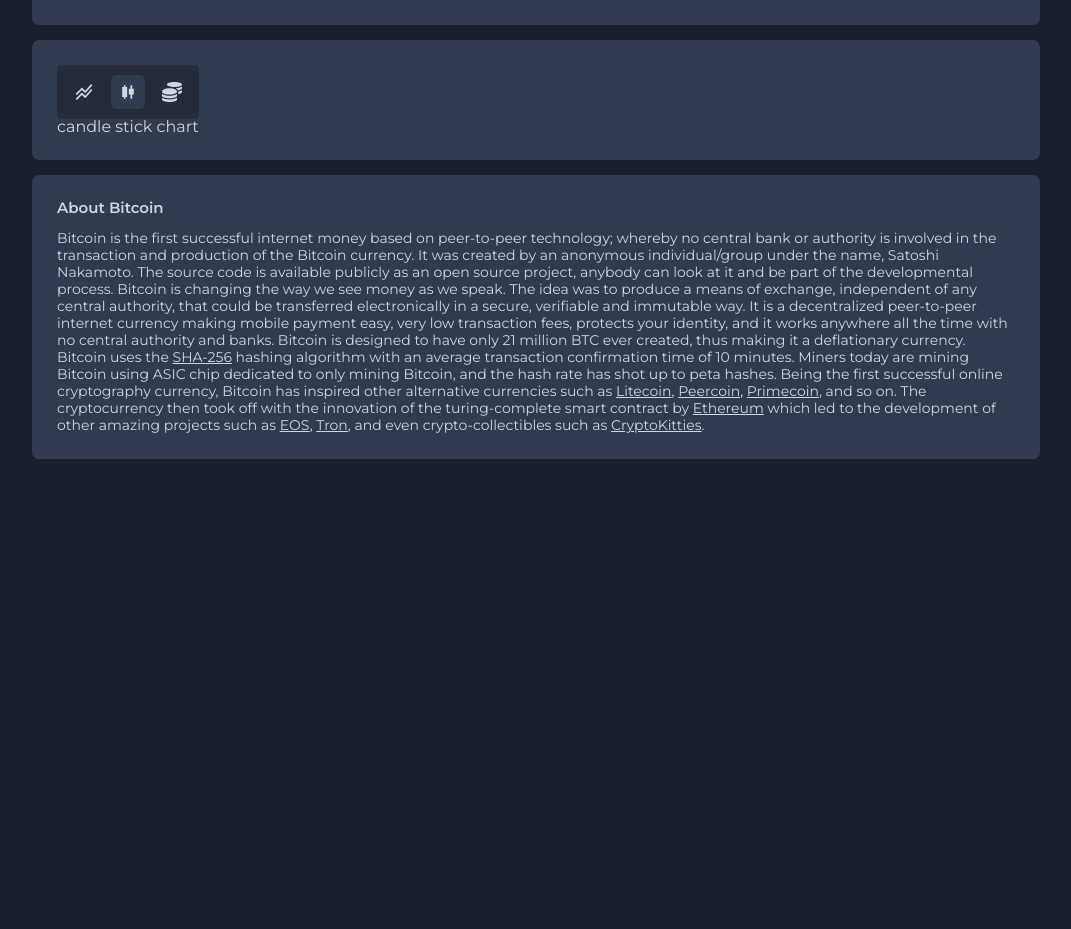
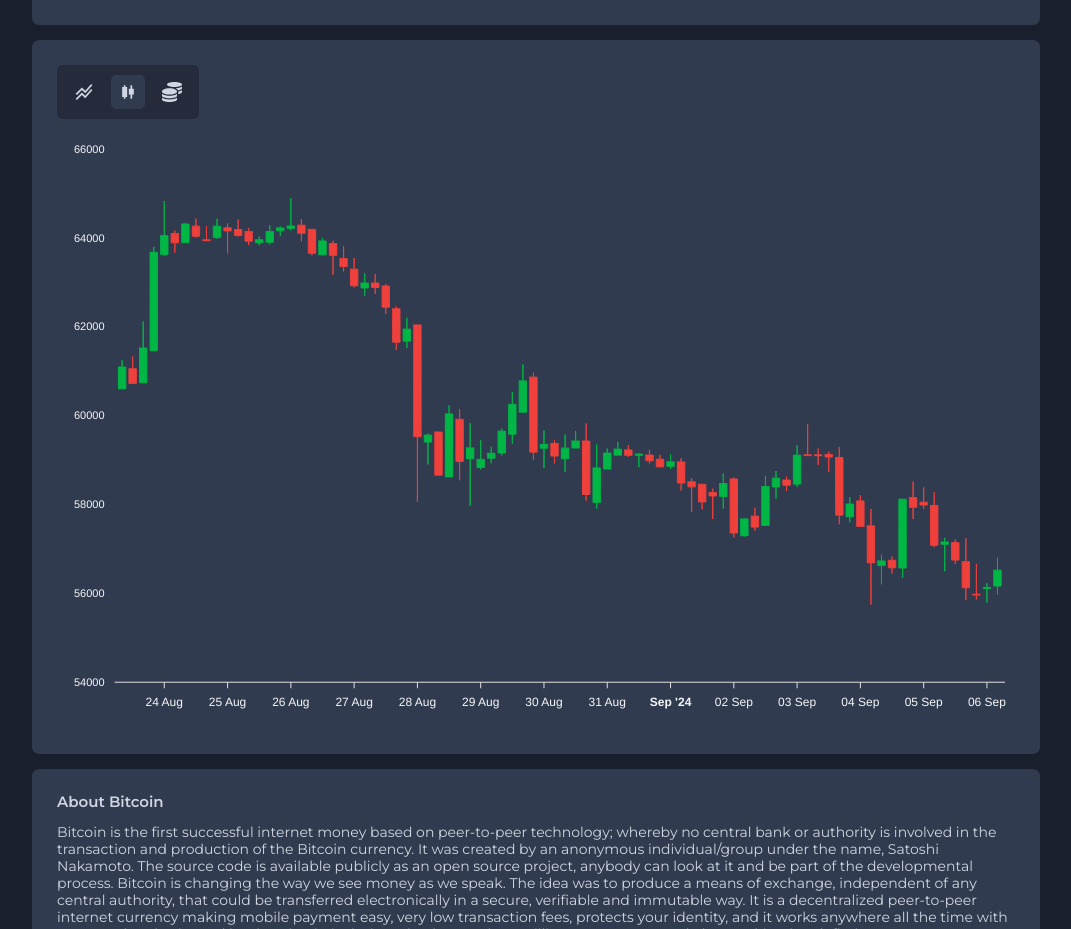
Before and after one commit to sbtiffanykim/crypto_tracker, a React (Vite) app: page /1/stick-chart in a window 1280 px wide. Shown: the part 549-1478 px from the top of the page, without its empty margins (200-1271 px from the left). Before the commit the page ends 1043 px from the top, so only its background shows below. Built offline with nearby package versions, Linux system fonts and the light colour scheme.

Commit message:
feat: Implement candlestick chart with mock data

```diff
--- a/src/routes/CandleStickChart.tsx
+++ b/src/routes/CandleStickChart.tsx
@@ -1,3 +1,127 @@
+import ApexChart from 'react-apexcharts';
+const priceInfo = [
+  [1724400000000, 60603.0, 61248.0, 60600.0, 61093.0],
+  [1724414400000, 61055.0, 61329.0, 60723.0, 60724.0],
+  [1724428800000, 60740.0, 62123.0, 60740.0, 61519.0],
+  [1724443200000, 61462.0, 63799.0, 61462.0, 63676.0],
+  [1724457600000, 63624.0, 64828.0, 63593.0, 64050.0],
+  [1724472000000, 64099.0, 64162.0, 63668.0, 63890.0],
+  [1724486400000, 63895.0, 64338.0, 63895.0, 64311.0],
+  [1724500800000, 64263.0, 64438.0, 64006.0, 64036.0],
+  [1724515200000, 63957.0, 64260.0, 63936.0, 63936.0],
+  [1724529600000, 64007.0, 64432.0, 63978.0, 64261.0],
+  [1724544000000, 64227.0, 64328.0, 63651.0, 64157.0],
+  [1724558400000, 64187.0, 64411.0, 64029.0, 64056.0],
+  [1724572800000, 64144.0, 64226.0, 63836.0, 63926.0],
+  [1724587200000, 63890.0, 64029.0, 63834.0, 63957.0],
+  [1724601600000, 63903.0, 64283.0, 63854.0, 64142.0],
+  [1724616000000, 64161.0, 64261.0, 64049.0, 64222.0],
+  [1724630400000, 64214.0, 64894.0, 64165.0, 64266.0],
+  [1724644800000, 64286.0, 64422.0, 63920.0, 64103.0],
+  [1724659200000, 64191.0, 64203.0, 63608.0, 63653.0],
+  [1724673600000, 63618.0, 64000.0, 63610.0, 63932.0],
+  [1724688000000, 63872.0, 63934.0, 63165.0, 63607.0],
+  [1724702400000, 63535.0, 63809.0, 63244.0, 63356.0],
+  [1724716800000, 63295.0, 63547.0, 62883.0, 62923.0],
+  [1724731200000, 62872.0, 63202.0, 62693.0, 62982.0],
+  [1724745600000, 62983.0, 63187.0, 62737.0, 62884.0],
+  [1724760000000, 62916.0, 62964.0, 62287.0, 62441.0],
+  [1724774400000, 62407.0, 62460.0, 61475.0, 61652.0],
+  [1724788800000, 61675.0, 62202.0, 61524.0, 61946.0],
+  [1724803200000, 62041.0, 62041.0, 58060.0, 59527.0],
+  [1724817600000, 59404.0, 59594.0, 58904.0, 59560.0],
+  [1724832000000, 59631.0, 59631.0, 58660.0, 58660.0],
+  [1724846400000, 58620.0, 60230.0, 58620.0, 60039.0],
+  [1724860800000, 59917.0, 60144.0, 58545.0, 58970.0],
+  [1724875200000, 59029.0, 59834.0, 57968.0, 59273.0],
+  [1724889600000, 58832.0, 59443.0, 58787.0, 59015.0],
+  [1724904000000, 59042.0, 59306.0, 58928.0, 59153.0],
+  [1724918400000, 59160.0, 59712.0, 59101.0, 59649.0],
+  [1724932800000, 59581.0, 60529.0, 59369.0, 60251.0],
+  [1724947200000, 60076.0, 61150.0, 60076.0, 60781.0],
+  [1724961600000, 60866.0, 60966.0, 59008.0, 59176.0],
+  [1724976000000, 59266.0, 59665.0, 58816.0, 59352.0],
+  [1724990400000, 59374.0, 59453.0, 58922.0, 59089.0],
+  [1725004800000, 59030.0, 59574.0, 58732.0, 59268.0],
+  [1725019200000, 59270.0, 59656.0, 59270.0, 59429.0],
+  [1725033600000, 59427.0, 59820.0, 58087.0, 58225.0],
+  [1725048000000, 58044.0, 59352.0, 57905.0, 58822.0],
+  [1725062400000, 58797.0, 59259.0, 58797.0, 59156.0],
+  [1725076800000, 59110.0, 59404.0, 59110.0, 59245.0],
+  [1725091200000, 59229.0, 59335.0, 59071.0, 59106.0],
+  [1725105600000, 59107.0, 59160.0, 58838.0, 59132.0],
+  [1725120000000, 59112.0, 59230.0, 58921.0, 58983.0],
+  [1725134400000, 59018.0, 59118.0, 58840.0, 58848.0],
+  [1725148800000, 58858.0, 59130.0, 58797.0, 58960.0],
+  [1725163200000, 58957.0, 59038.0, 58309.0, 58483.0],
+  [1725177600000, 58512.0, 58594.0, 57828.0, 58397.0],
+  [1725192000000, 58455.0, 58455.0, 57892.0, 58058.0],
+  [1725206400000, 58271.0, 58357.0, 57674.0, 58191.0],
+  [1725220800000, 58178.0, 58698.0, 57908.0, 58471.0],
+  [1725235200000, 58575.0, 58608.0, 57258.0, 57358.0],
+  [1725249600000, 57298.0, 57691.0, 57276.0, 57676.0],
+  [1725264000000, 57737.0, 57927.0, 57411.0, 57491.0],
+  [1725278400000, 57529.0, 58647.0, 57529.0, 58403.0],
+  [1725292800000, 58395.0, 58752.0, 58134.0, 58591.0],
+  [1725307200000, 58551.0, 58636.0, 58305.0, 58435.0],
+  [1725321600000, 58459.0, 59337.0, 58394.0, 59109.0],
+  [1725336000000, 59120.0, 59813.0, 59099.0, 59101.0],
+  [1725350400000, 59117.0, 59263.0, 58889.0, 59098.0],
+  [1725364800000, 59127.0, 59189.0, 58736.0, 59068.0],
+  [1725379200000, 59058.0, 59295.0, 57555.0, 57760.0],
+  [1725393600000, 57727.0, 58167.0, 57599.0, 58009.0],
+  [1725408000000, 58081.0, 58209.0, 57505.0, 57505.0],
+  [1725422400000, 57519.0, 57901.0, 55747.0, 56688.0],
+  [1725436800000, 56625.0, 56874.0, 56204.0, 56730.0],
+  [1725451200000, 56745.0, 56829.0, 56446.0, 56576.0],
+  [1725465600000, 56570.0, 58120.0, 56354.0, 58120.0],
+  [1725480000000, 58156.0, 58514.0, 57672.0, 57936.0],
+  [1725494400000, 58050.0, 58388.0, 57905.0, 57988.0],
+  [1725508800000, 57978.0, 58272.0, 57036.0, 57081.0],
+  [1725523200000, 57104.0, 57250.0, 56495.0, 57155.0],
+  [1725537600000, 57142.0, 57220.0, 56661.0, 56749.0],
+  [1725552000000, 56714.0, 57241.0, 55848.0, 56125.0],
+  [1725566400000, 55978.0, 56664.0, 55862.0, 55963.0],
+  [1725580800000, 56109.0, 56225.0, 55791.0, 56132.0],
+  [1725595200000, 56164.0, 56808.0, 55967.0, 56520.0],
+];
+
 export default function CandleStickChart() {
-  return <h1>candle stick chart</h1>;
+  return (
+    <ApexChart
+      type='candlestick'
+      series={[
+        {
+          data: priceInfo?.map((value) => ({
+            x: new Date(value[0]),
+            y: [value[1], value[2], value[3], value[4]],
+          })),
+        },
+      ]}
+      options={{
+        theme: {
+          mode: 'dark',
+        },
+        chart: {
+          height: 300,
+          width: 300,
+          toolbar: {
+            show: false,
+          },
+          background: 'transparent',
+        },
+        grid: {
+          show: false,
+        },
+        xaxis: {
+          type: 'datetime',
+        },
+        tooltip: {
+          y: {
+            formatter: (value) => `$ ${value}`,
+          },
+        },
+      }}
+    />
+  );
 }
```
